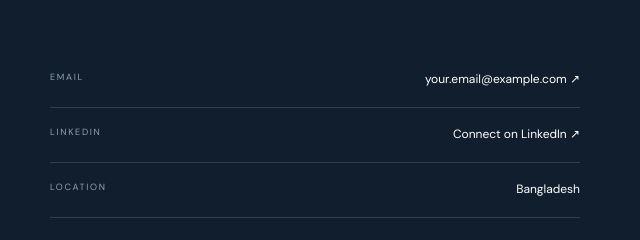
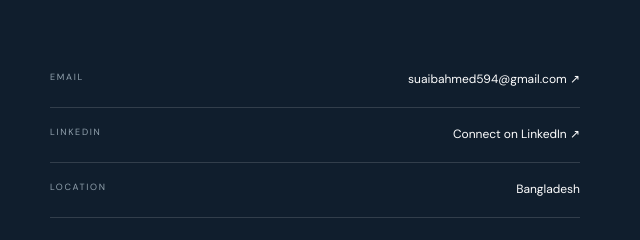
Before and after one commit to suaibahmed594-gif/My-portfolio, a plain HTML site: page index.html in a window 1280 px wide. Shown: the part 3798-4038 px from the top of the page, 640-1280 px from the left. Drawn offline with Linux system fonts and the light colour scheme; a script that the page names is missing.

Commit message:
Update index.html

```diff
--- a/index.html
+++ b/index.html
@@ -113,7 +113,7 @@
       <div class="container contact-grid">
         <div><div class="section-kicker">05 / CONTACT</div><h2>Have a project<br>in <em>mind?</em></h2><p class="contact-intro">Let's discuss how I can support your quality, materials, or data reporting needs.</p></div>
         <div class="contact-panel">
-          <div class="contact-item"><span>EMAIL</span><a href="mailto:your.email@example.com" id="email-link">your.email@example.com ↗</a></div>
+          <div class="contact-item"><span>EMAIL</span><a href="mailto:your.email@example.com" id="email-link">suaibahmed594@gmail.com ↗</a></div>
           <div class="contact-item"><span>LINKEDIN</span><a href="https://www.linkedin.com/" target="_blank" rel="noopener">Connect on LinkedIn ↗</a></div>
           <div class="contact-item"><span>LOCATION</span><p>Bangladesh</p></div>
           <a class="button button-light" href="mailto:your.email@example.com">Start a conversation <span>↗</span></a>
```
